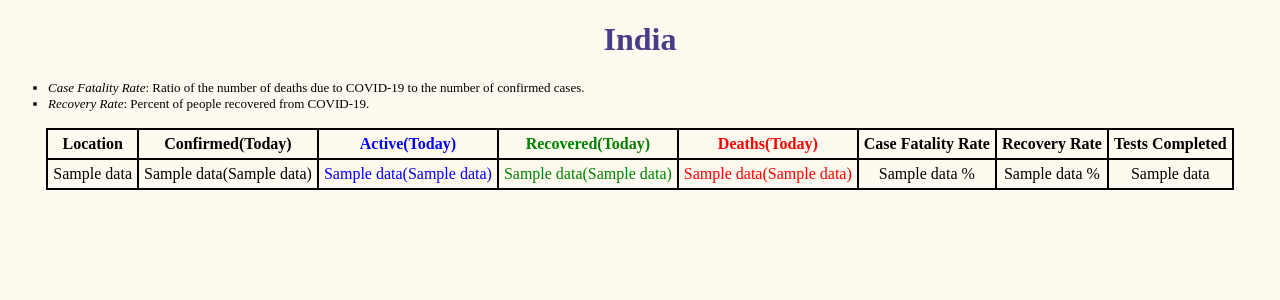
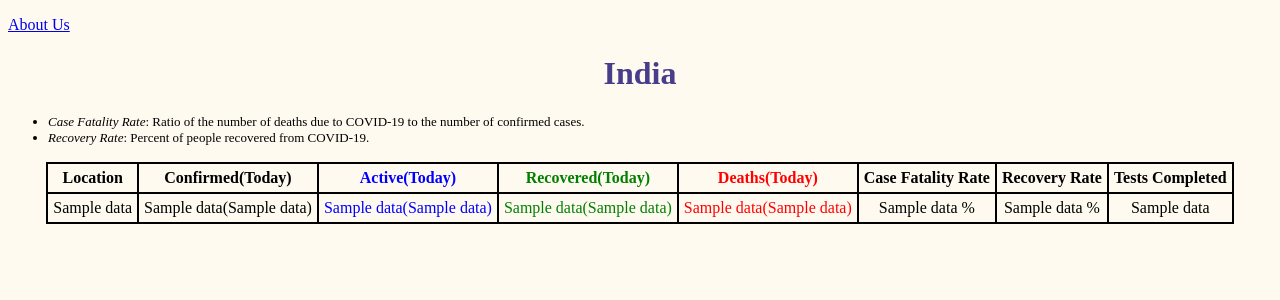
Before and after one commit to anonshubh/covid19-india, a Django app: template templates/index.html in a window 1280 px wide. Shown: the top 300 px of the page. Run offline with Django 3.2, Linux system fonts and the light colour scheme; the template is opened without the code that fills it: most values are stand-ins (such as "Sample title", 1, 10 or a date in 2020).

Commit message:
Adding About Section

```diff
--- a/status/urls.py
+++ b/status/urls.py
@@ -3,5 +3,6 @@
 
 urlpatterns=[
     path('',views.HomeView.as_view(),name='home'),
-    # path('about/',views.about,name='about'),
+    # path('yesterday/',views.yesterday_data,name='yesterday'),
+    path('about/',views.about,name='about'),
 ]
--- a/templates/index.html
+++ b/templates/index.html
@@ -8,7 +8,7 @@
         <link rel="stylesheet" type="text/css" href="{% static 'css/style.css' %}">
     </head>
     <body>
-        <!-- <p><a href="">About Us</a></p> -->
+        <p><a href="{% url 'about' %}">About Us</a></p>
         <h1>India</h1>
         <ul>
             <li class='small'><em>Case Fatality Rate</em>: Ratio of the number of deaths due to COVID-19 to the number of confirmed cases.</li>
```
